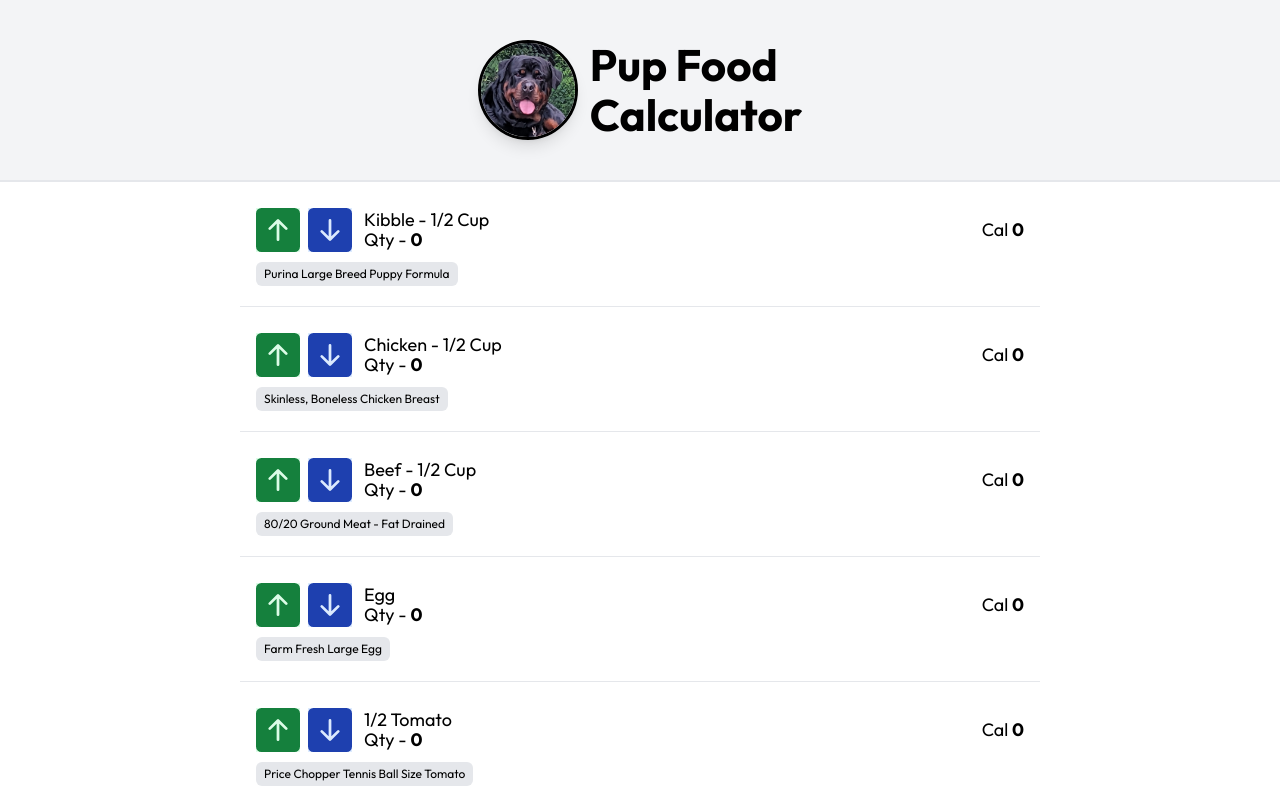
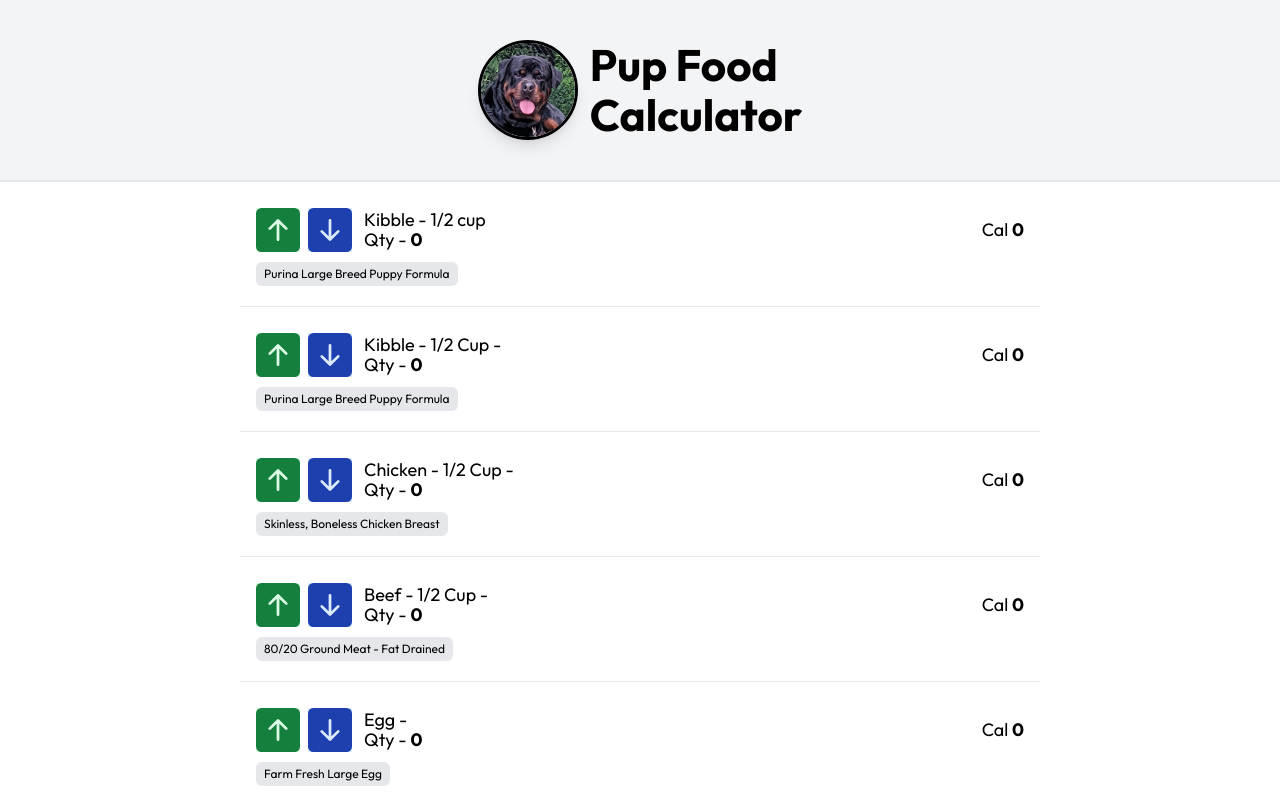
Before and after one commit to chrisdav6/nextjs-pup-food-calculator, a Next.js app: page / in a window 1280 px wide. Shown: the top 800 px of the page. Built offline with nearby package versions, Linux system fonts and the light colour scheme.

Commit message:
Created foodData file

```diff
--- a/app/page.js
+++ b/app/page.js
@@ -3,6 +3,7 @@ import { useState } from 'react';
 import FoodItem from '@/components/FoodItem';
 import Footer from '@/components/Footer';
 import Header from '@/components/Header';
+import { foodData } from '@/foodData';
 
 export default function Home() {
   const [total, setTotal] = useState(0);
@@ -13,6 +14,19 @@ export default function Home() {
       <Header />
 
       <div className='w-full md:w-[800px] m-auto'>
+        {foodData.map((item) => (
+          <FoodItem
+            key={item.id}
+            name={item.name}
+            measure={item.measure}
+            foodDesc={item.desc}
+            foodCalories={item.foodCalories}
+            foodQty={item.qty}
+            total={total}
+            setTotal={setTotal}
+          />
+        ))}
+
         <FoodItem
           name='Kibble - 1/2 Cup'
           foodDesc='Purina Large Breed Puppy Formula'
--- a/components/FoodItem.js
+++ b/components/FoodItem.js
@@ -7,6 +7,7 @@ import {
 
 export default function FoodItem({
   name,
+  measure,
   foodDesc,
   foodCalories,
   foodQty,
@@ -50,7 +51,9 @@ export default function FoodItem({
           </button>
         </div>
         <div className='flex flex-col text-lg'>
-          <p className='-mb-2'>{name}</p>
+          <p className='-mb-2'>
+            {name} - {measure}
+          </p>
           <p>
             Qty - <span className='font-bold'>{qty}</span>
           </p>
--- /dev/null
+++ b/foodData.js
@@ -0,0 +1,10 @@
+export const foodData = [
+  {
+    id: 0,
+    name: 'Kibble',
+    measure: '1/2 cup',
+    desc: 'Purina Large Breed Puppy Formula',
+    foodCalories: 181.5,
+    qty: 1,
+  },
+];
```
